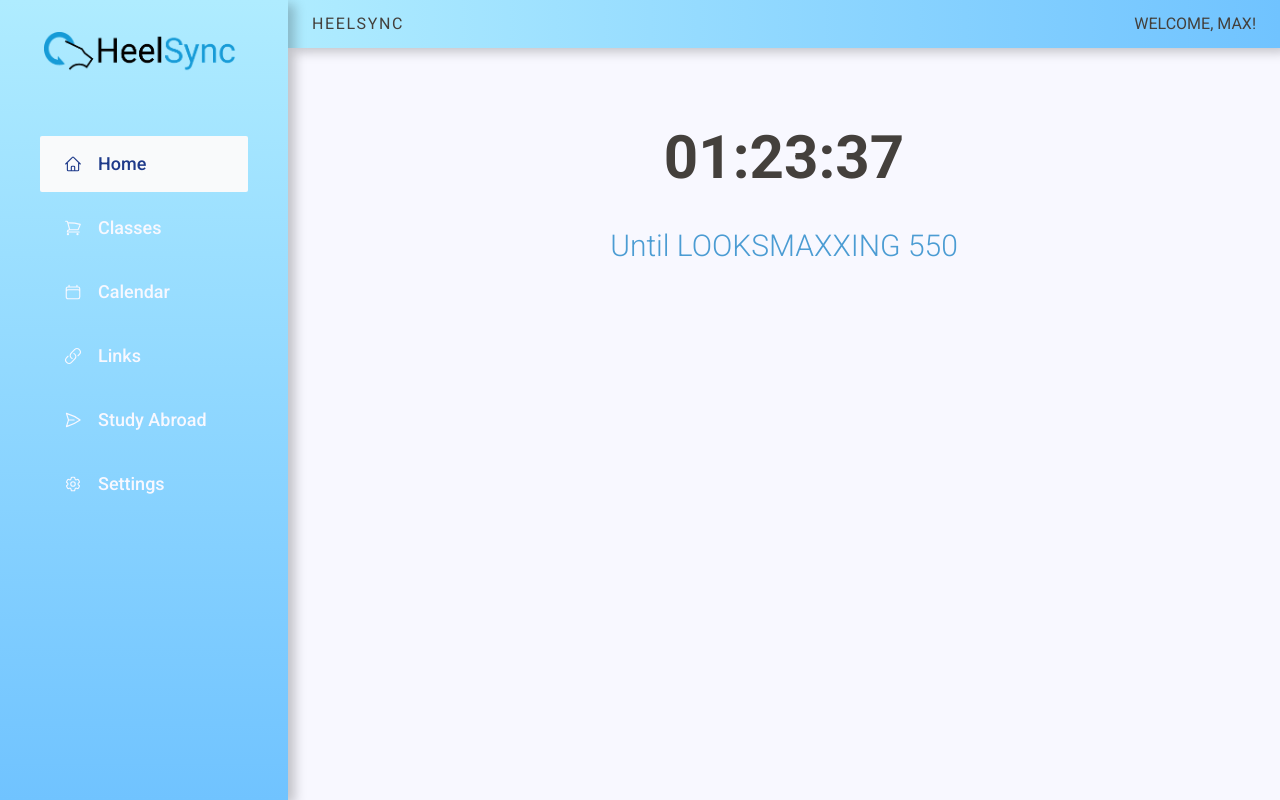
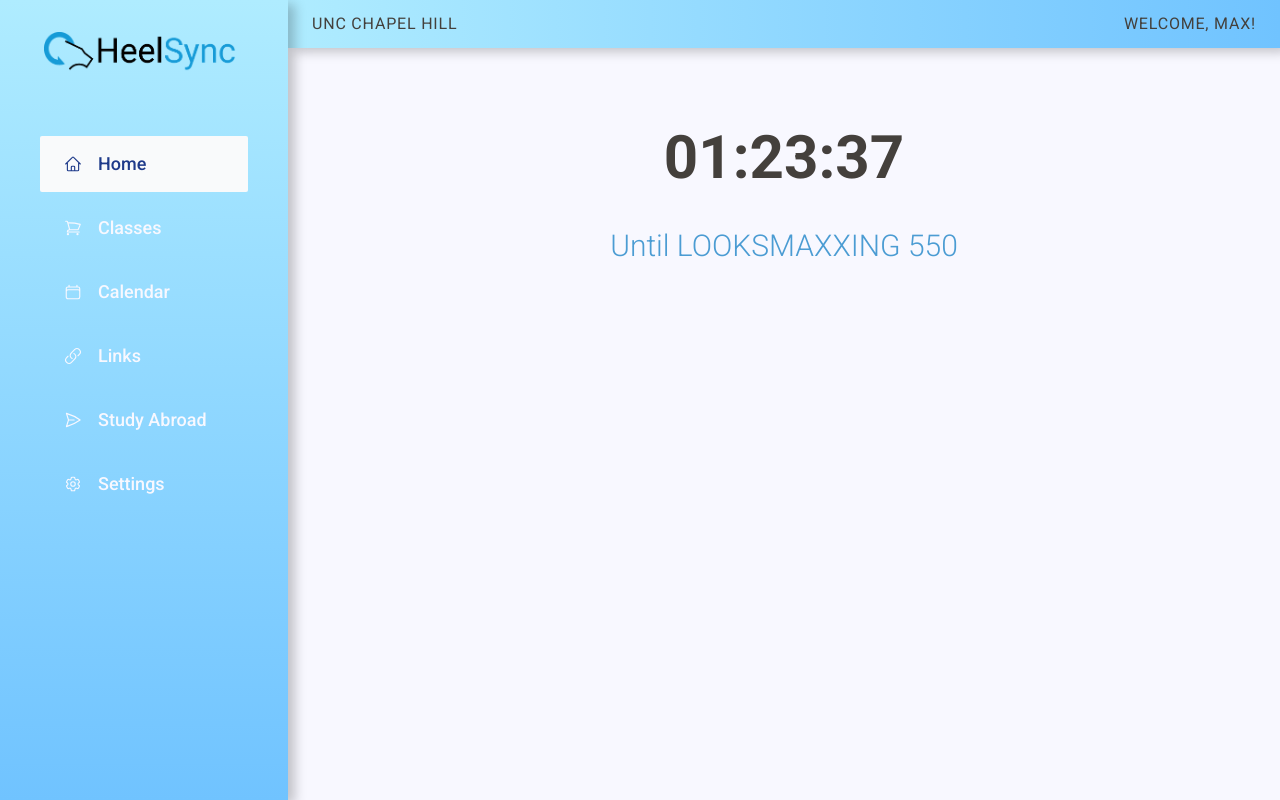
Before and after one commit to HeelSync/fullstack, a React (Vite) app: page /dashboard in a window 1280 px wide. Built offline with nearby package versions, Linux system fonts and the light colour scheme.

Commit message:
Added MyCarolina Link

```diff
--- a/src/pages/Links.jsx
+++ b/src/pages/Links.jsx
@@ -36,7 +36,8 @@ function Links() {
             <LinkButton to="https://dining.unc.edu/menu-hours/" background="cds">
             Dining Halls</LinkButton>
 
-
+            <LinkButton to="https://mycarolina.unc.edu/account/login?r=https%3a%2f%2fmycarolina.unc.edu%2fapply%2fstatus" background="my-carolina">
+            MyCarolina</LinkButton>
         </div>
     )
 }
--- a/src/ui/Header.jsx
+++ b/src/ui/Header.jsx
@@ -6,8 +6,8 @@ function Header() {
         <header className="flex items-center justify-between bg-gradient-to-r from-sidebar-apurwa1 to-sidebar-apurwa2
          uppercase px-4 py-3
          shadow-header sm:px-6 font-pizza">
-            <Link to="/" className="tracking-widest">HeelSync</Link>
-            <p>Welcome, {username}!</p>
+            <Link to="/" className="tracking-wider">UNC Chapel Hill</Link>
+            <p className="tracking-wider">Welcome, {username}!</p>
         </header>
 
 
--- a/src/ui/LinkButton.jsx
+++ b/src/ui/LinkButton.jsx
@@ -38,6 +38,9 @@ function LinkButton({ children, to, background }) {
       case "heellife":
           bgClass = "bg-heellife-gradient hover:bg-heellife bg-cover transition-bg duration-250 ease-in-out"
           break;
+      case "my-carolina":
+          bgClass = "bg-my-carolina-gradient hover:bg-my-carolina bg-cover transition-bg duration-250 ease-in-out";
+          break;
     }
     if(to==='-1') return <button className="text-sm text-blue-500
       hover:text-blue-600 hover:underline" onClick={() => navigate(-1)}>{children}</button>
--- a/tailwind.config.js
+++ b/tailwind.config.js
@@ -23,6 +23,7 @@ export default {
         'libraries': "url('/src/backgrounds/LibrariesBG.png')",
         'piazza': "url('/src/backgrounds/PiazzaBG.png')",
         'rec': "url('/src/backgrounds/RecBG.png')",
+        'my-carolina': "url('/src/backgrounds/MyCarolinaBG.png')",
         'canvas-gradient': `linear-gradient(rgba(0, 0, 0, 0.3), rgba(0, 0, 0, 0.3)), url('/src/backgrounds/CanvasBG.png')`,
         'catalog-gradient': `linear-gradient(rgba(0, 0, 0, 0.3), rgba(0, 0, 0, 0.3)), url('/src/backgrounds/CatalogBG.png')`,
         'cds-gradient': `linear-gradient(rgba(0, 0, 0, 0.3), rgba(0, 0, 0, 0.3)), url('/src/backgrounds/CDSBG.png')`,
@@ -33,7 +34,8 @@ export default {
         'heellife-gradient': `linear-gradient(rgba(0, 0, 0, 0.3), rgba(0, 0, 0, 0.3)), url('/src/backgrounds/HeelLifeBG.png')`,
         'libraries-gradient': `linear-gradient(rgba(0, 0, 0, 0.3), rgba(0, 0, 0, 0.3)), url('/src/backgrounds/LibrariesBG.png')`,
         'piazza-gradient': `linear-gradient(rgba(0, 0, 0, 0.3), rgba(0, 0, 0, 0.3)), url('/src/backgrounds/PiazzaBG.png')`,
-        'rec-gradient': `linear-gradient(rgba(0, 0, 0, 0.3), rgba(0, 0, 0, 0.3)), url('/src/backgrounds/RecBG.png')`
+        'rec-gradient': `linear-gradient(rgba(0, 0, 0, 0.3), rgba(0, 0, 0, 0.3)), url('/src/backgrounds/RecBG.png')`,
+        'my-carolina-gradient': `linear-gradient(rgba(0, 0, 0, 0.3), rgba(0, 0, 0, 0.3)), url('/src/backgrounds/MyCarolinaBG.png')`
       },
       colors: {
         carolina: {
```
Also changed, not shown: src/backgrounds/MyCarolinaBG.png (added).
